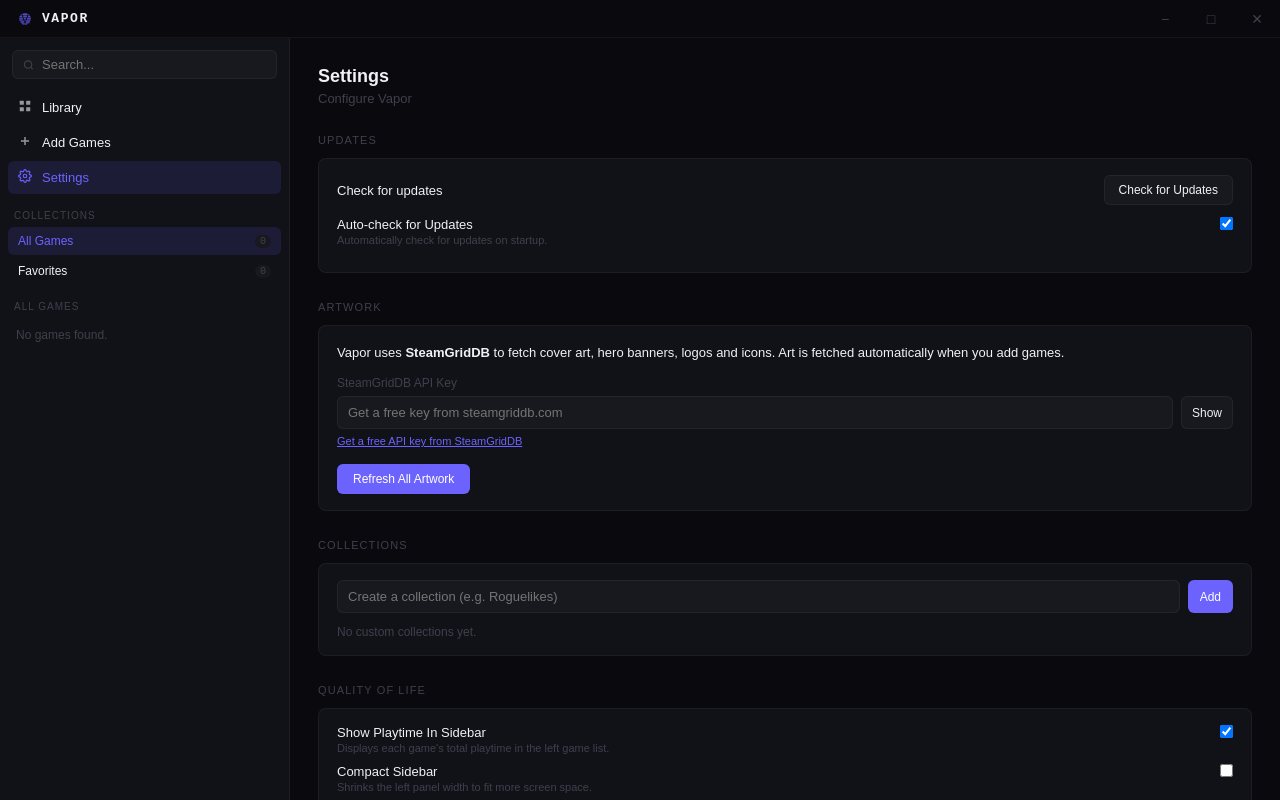
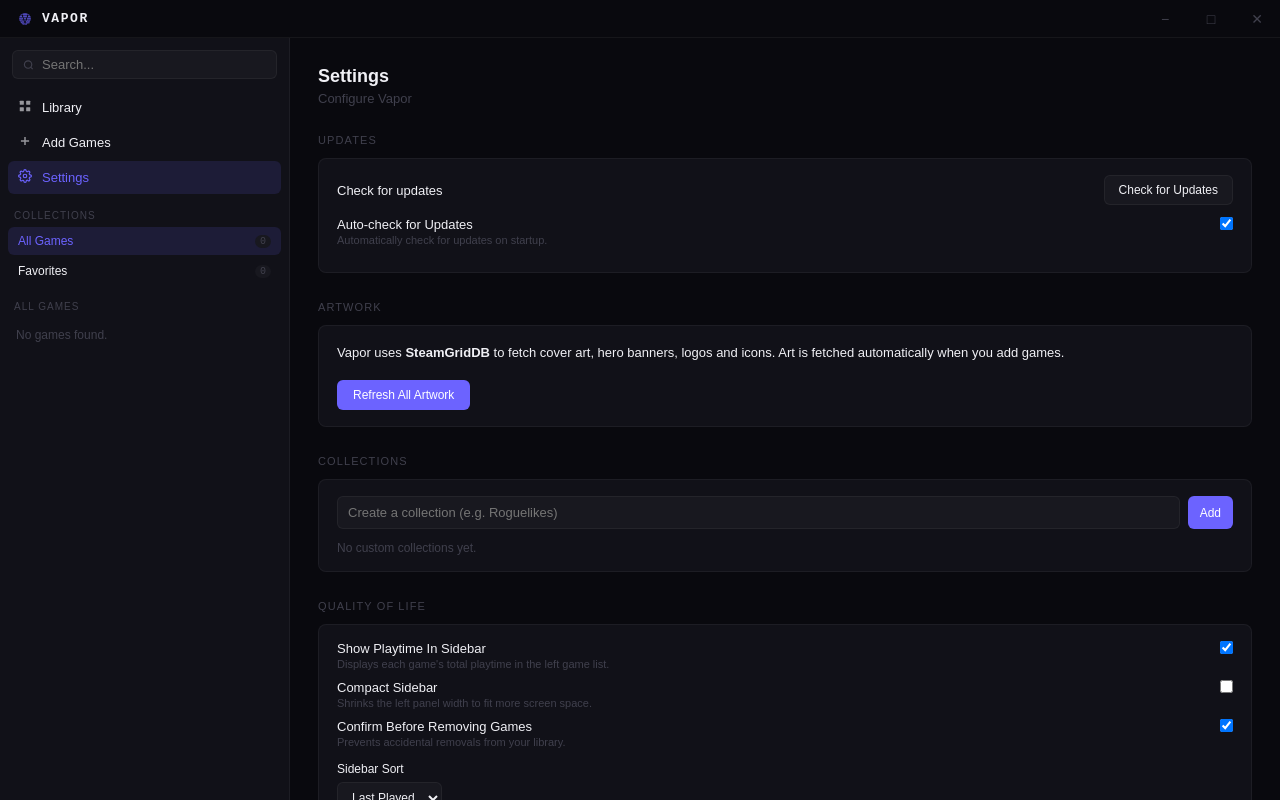
Before and after one commit to HAJTIDev/vapor, a React (Vite) app: page / in a window 1280 px wide. Both pictures are taken after a click on the button "Settings". Built offline with nearby package versions, Linux system fonts and the light colour scheme.

Commit message:
chore: publish v1.1.6

```diff
--- a/package.json
+++ b/package.json
@@ -1,6 +1,6 @@
 {
   "name": "vapor",
-  "version": "1.1.5",
+  "version": "1.1.6",
   "description": "A minimal DRM-free game launcher",
   "main": "main.js",
   "scripts": {
--- a/src/components/Settings.jsx
+++ b/src/components/Settings.jsx
@@ -6,8 +6,6 @@ export default function Settings({ settings, onSave, games, onRefreshAllArt }) {
   const [newCollection, setNewCollection] = useState('')
   const [updateStatus, setUpdateStatus] = useState(null)
   const [checkingUpdate, setCheckingUpdate] = useState(false)
-  const [sgdbKey, setSgdbKey] = useState('')
-  const [sgdbKeyVisible, setSgdbKeyVisible] = useState(false)
   const [refreshingArt, setRefreshingArt] = useState(false)
   const [artRefreshProgress, setArtRefreshProgress] = useState(null)
 
@@ -17,9 +15,6 @@ export default function Settings({ settings, onSave, games, onRefreshAllArt }) {
       setCheckingUpdate(false)
     }
     vaporApi.on('update:status', handleUpdateStatus)
-    vaporApi.settings.getSgdbKey?.().then(key => {
-      if (key) setSgdbKey(key)
-    }).catch(() => {})
     return () => vaporApi.off('update:status', handleUpdateStatus)
   }, [])
 
@@ -37,18 +32,7 @@ export default function Settings({ settings, onSave, games, onRefreshAllArt }) {
     await vaporApi.update.install()
   }
 
-  const saveSgdbKey = async () => {
-    const key = sgdbKey.trim()
-    if (vaporApi.settings.setSgdbKey) {
-      await vaporApi.settings.setSgdbKey(key)
-    }
-  }
-
   const refreshAllArt = async () => {
-    if (!sgdbKey) {
-      alert('Please enter your SteamGridDB API key first.')
-      return
-    }
     const gamesNeedingArt = (games || []).filter(g => !g.art?.grid)
     if (gamesNeedingArt.length === 0) {
       alert('All games already have cover art.')
@@ -175,43 +159,6 @@ export default function Settings({ settings, onSave, games, onRefreshAllArt }) {
           Vapor uses <b>SteamGridDB</b> to fetch cover art, hero banners, logos and icons.
           Art is fetched automatically when you add games.
         </Info>
-        <div style={{ marginTop:12 }}>
-          <label style={{ fontSize:12, color:'var(--text-muted)', display:'block', marginBottom:6 }}>
-            SteamGridDB API Key
-          </label>
-          <div style={{ display:'flex', gap:8 }}>
-            <input
-              type={sgdbKeyVisible ? 'text' : 'password'}
-              value={sgdbKey}
-              onChange={e => setSgdbKey(e.target.value)}
-              onBlur={saveSgdbKey}
-              placeholder="Get a free key from steamgriddb.com"
-              style={{
-                flex:1,
-                background:'var(--surface2)',
-                border:'1px solid var(--border)',
-                borderRadius:6,
-                padding:'8px 10px',
-                color:'var(--text)',
-                fontSize:13,
-              }}
-            />
-            <button onClick={() => setSgdbKeyVisible(v => !v)} style={{
-              padding:'8px 10px', borderRadius:6, fontSize:12,
-              background:'var(--surface2)', color:'var(--text-dim)', border:'1px solid var(--border)'
-            }}>
-              {sgdbKeyVisible ? 'Hide' : 'Show'}
-            </button>
-          </div>
-          <a
-            href="https://www.steamgriddb.com/profile/preferences/api"
-            target="_blank"
-            rel="noopener noreferrer"
-            style={{ fontSize:11, color:'var(--accent)', marginTop:6, display:'inline-block' }}
-          >
-            Get a free API key from SteamGridDB
-          </a>
-        </div>
         <div style={{ marginTop:16 }}>
           <button
             onClick={refreshAllArt}
```
Also changed, not shown: 1 other file (tests, documents, lock files or other folders).
